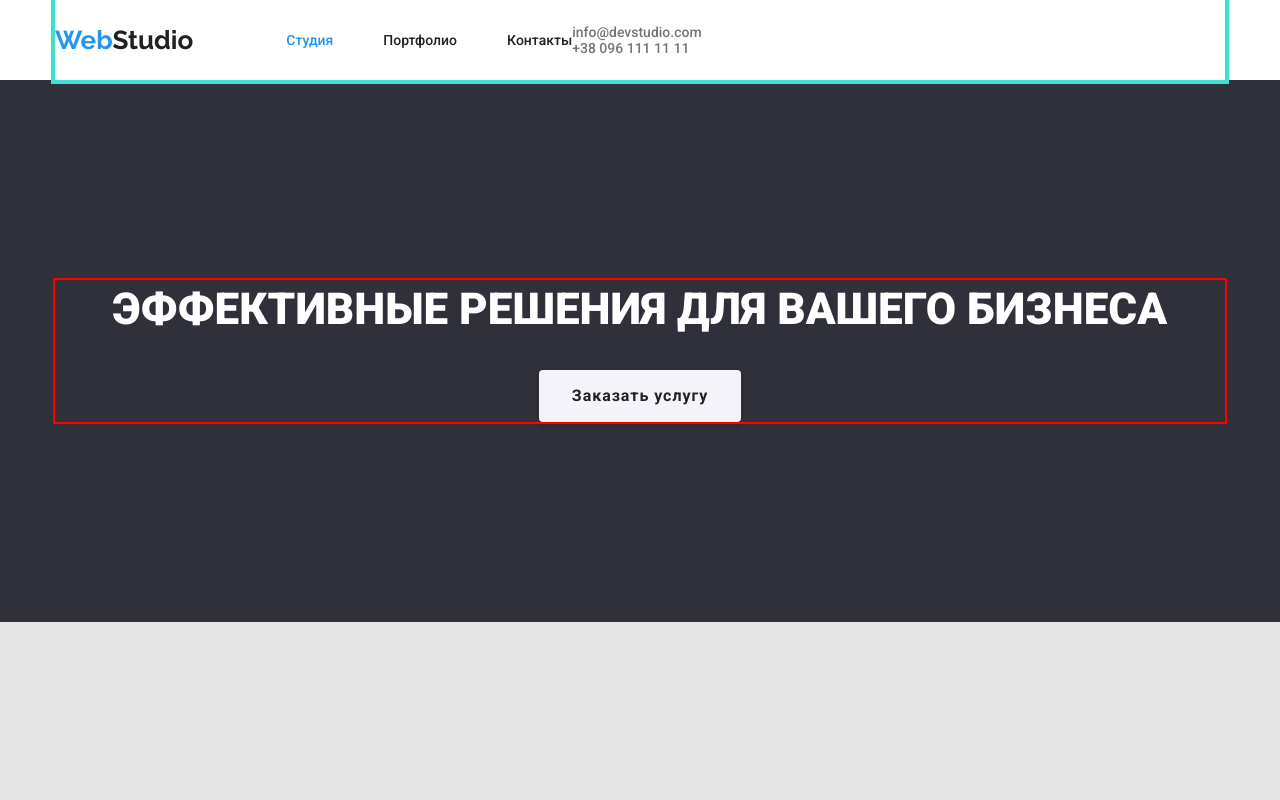
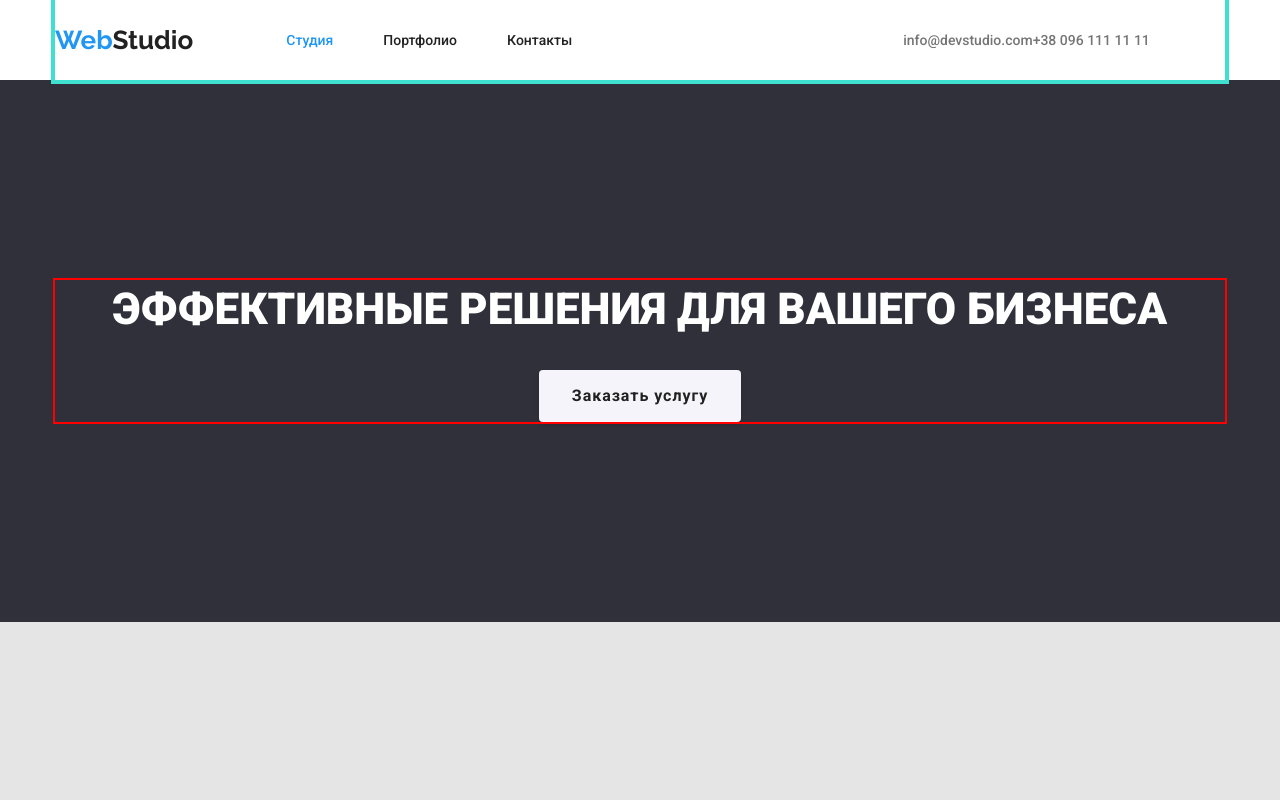
Before and after one commit to onezvinskaya/goit-markup-hw-03, a plain HTML site: page index.html in a window 1280 px wide. Shown: the top 800 px of the page. Drawn offline with nearby package versions, Linux system fonts and the light colour scheme.

Commit message:
правка

```diff
--- a/css/styles.css
+++ b/css/styles.css
@@ -94,10 +94,13 @@ margin-right: 93px;
 .contacts-header a:focus {
     color: var(--blue);
 }
-.contacts-header {
+.contacts-item  {
     display: flex;
-    margin-left: auto;
+    margin-left: 331px;
+
+
 }
+
 .main-section {
     color: var(--white-bg);
     background-color: var(--dark-bg);
```
